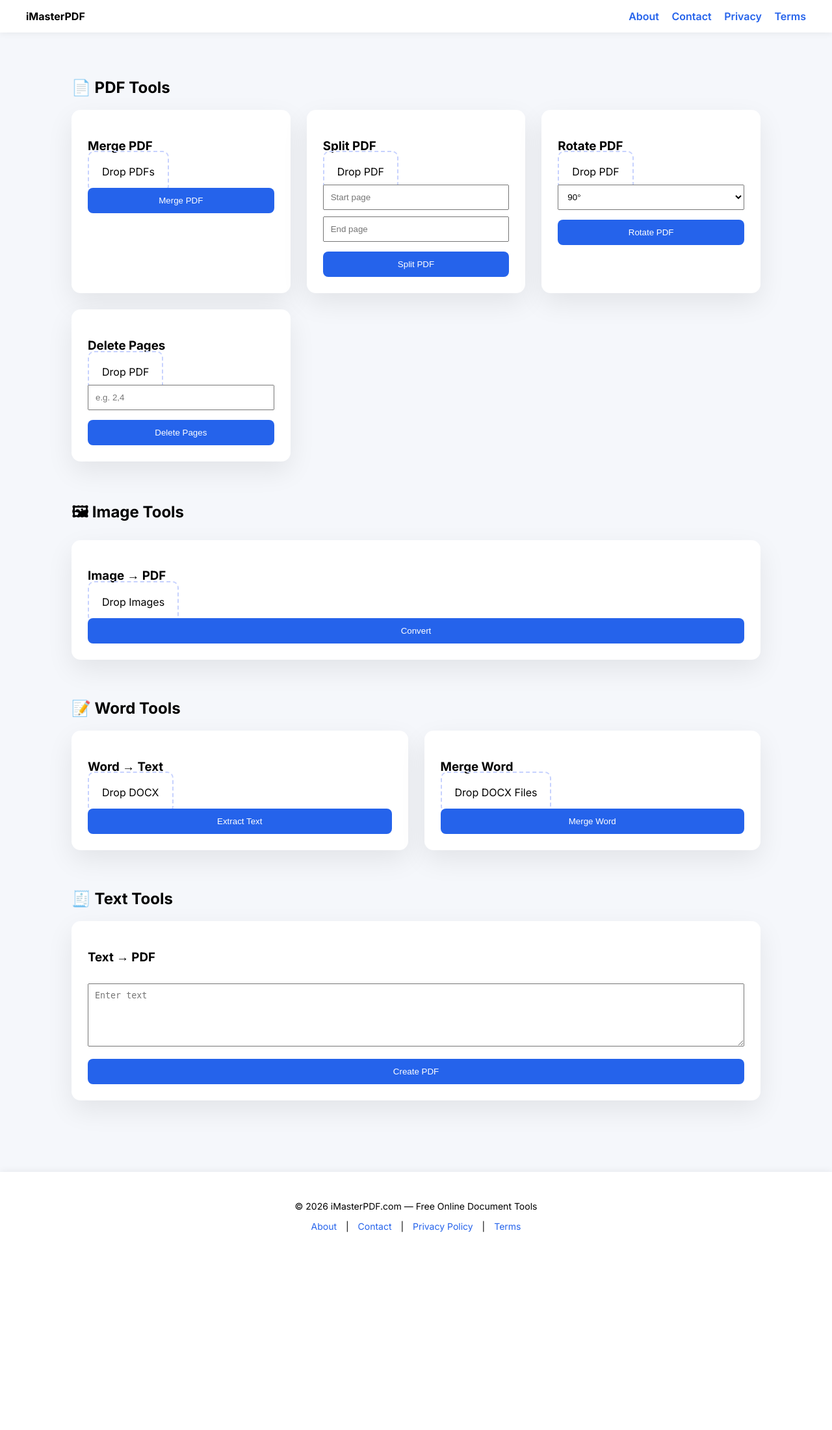
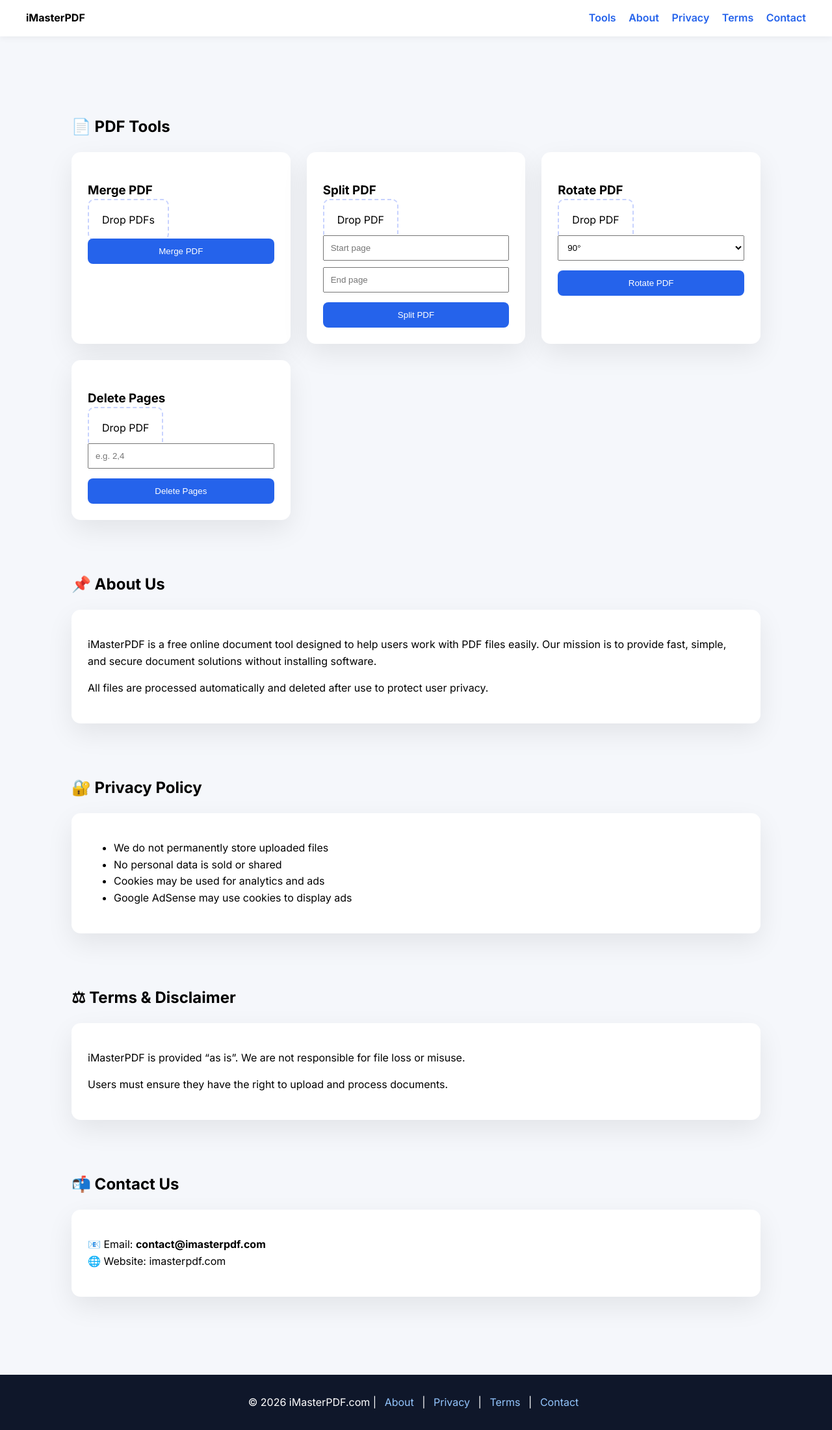
Before and after one commit to shahil0x/imasterpdf, a Flask app: page / in a window 1280 px wide. Shown: the whole page at 65% size. Before the commit the page ends 1896 px from the top, so only its background shows below. Run offline with Flask 3, Linux system fonts and the light colour scheme.

Commit message:
Update index.html (policies added)

```diff
--- a/templates/index.html
+++ b/templates/index.html
@@ -6,7 +6,7 @@
 <meta name="viewport" content="width=device-width, initial-scale=1.0">
 
 <!-- SEO -->
-<meta name="description" content="iMasterPDF offers free online tools to merge, split, rotate, and convert PDFs, Word files, images, and text securely.">
+<meta name="description" content="iMasterPDF offers free online tools to merge, split, rotate, and convert PDFs, images, and text securely.">
 
 <link href="https://fonts.googleapis.com/css2?family=Inter:wght@400;600;700&display=swap" rel="stylesheet">
 
@@ -16,6 +16,7 @@ body{
     margin:0;
     font-family:Inter, sans-serif;
     background:#f5f7fb;
+    line-height:1.6;
 }
 nav{
     background:#fff;
@@ -24,6 +25,9 @@ nav{
     justify-content:space-between;
     align-items:center;
     box-shadow:0 2px 10px rgba(0,0,0,.06);
+    position:sticky;
+    top:0;
+    z-index:100;
 }
 nav a{
     margin-left:15px;
@@ -31,7 +35,7 @@ nav a{
     color:#2563eb;
     font-weight:600;
 }
-.container{max-width:1100px;margin:auto;padding:50px 20px}
+.container{max-width:1100px;margin:auto;padding:40px 20px}
 .grid{display:grid;grid-template-columns:repeat(auto-fit,minmax(260px,1fr));gap:25px}
 .card{
     background:#fff;
@@ -68,17 +72,17 @@ button{
     border-radius:8px;
     cursor:pointer;
 }
+section{margin-top:80px}
 footer{
-    background:#fff;
-    margin-top:60px;
+    background:#0f172a;
+    color:#fff;
     padding:30px;
     text-align:center;
-    font-size:14px;
-    box-shadow:0 -2px 10px rgba(0,0,0,.05);
+    margin-top:80px;
 }
 footer a{
-    margin:0 10px;
-    color:#2563eb;
+    color:#93c5fd;
+    margin:0 8px;
     text-decoration:none;
 }
 </style>
@@ -101,15 +105,18 @@ function showFile(input, infoId){
 <nav>
   <b>iMasterPDF</b>
   <div>
-    <a href="/about">About</a>
-    <a href="/contact">Contact</a>
-    <a href="/privacy-policy">Privacy</a>
-    <a href="/terms">Terms</a>
+    <a href="#tools">Tools</a>
+    <a href="#about">About</a>
+    <a href="#privacy">Privacy</a>
+    <a href="#terms">Terms</a>
+    <a href="#contact">Contact</a>
   </div>
 </nav>
 
 <div class="container">
 
+<!-- TOOLS -->
+<section id="tools">
 <h2>📄 PDF Tools</h2>
 
 <div class="grid">
@@ -171,71 +178,67 @@ Drop PDF
 </div>
 
 </div>
+</section>
 
-<h2 style="margin-top:60px">🖼 Image Tools</h2>
+<!-- ABOUT -->
+<section id="about">
+<h2>📌 About Us</h2>
+<div class="card">
+<p>
+iMasterPDF is a free online document tool designed to help users work with PDF files easily.
+Our mission is to provide fast, simple, and secure document solutions without installing software.
+</p>
+<p>
+All files are processed automatically and deleted after use to protect user privacy.
+</p>
+</div>
+</section>
 
-<div class="grid">
+<!-- PRIVACY -->
+<section id="privacy">
+<h2>🔐 Privacy Policy</h2>
 <div class="card">
-<h3>Image → PDF</h3>
-<form action="/image-to-pdf" method="post" enctype="multipart/form-data">
-<label class="drop">
-Drop Images
-<input type="file" name="images" multiple onchange="showFile(this,'i1')">
-</label>
-<div class="file-info" id="i1"></div>
-<button>Convert</button>
-</form>
+<ul>
+<li>We do not permanently store uploaded files</li>
+<li>No personal data is sold or shared</li>
+<li>Cookies may be used for analytics and ads</li>
+<li>Google AdSense may use cookies to display ads</li>
+</ul>
 </div>
+</section>
+
+<!-- TERMS -->
+<section id="terms">
+<h2>⚖ Terms & Disclaimer</h2>
+<div class="card">
+<p>
+iMasterPDF is provided “as is”. We are not responsible for file loss or misuse.
+</p>
+<p>
+Users must ensure they have the right to upload and process documents.
+</p>
 </div>
+</section>
 
-<h2 style="margin-top:60px">📝 Word Tools</h2>
-
-<div class="grid">
+<!-- CONTACT -->
+<section id="contact">
+<h2>📬 Contact Us</h2>
 <div class="card">
-<h3>Word → Text</h3>
-<form action="/word-to-text" method="post" enctype="multipart/form-data">
-<label class="drop">
-Drop DOCX
-<input type="file" name="file" onchange="showFile(this,'w1')">
-</label>
-<div class="file-info" id="w1"></div>
-<button>Extract Text</button>
-</form>
+<p>
+📧 Email: <b>contact@imasterpdf.com</b><br>
+🌐 Website: imasterpdf.com
+</p>
 </div>
-
-<div class="card">
-<h3>Merge Word</h3>
-<form action="/merge-word" method="post" enctype="multipart/form-data">
-<label class="drop">
-Drop DOCX Files
-<input type="file" name="files" multiple onchange="showFile(this,'w2')">
-</label>
-<div class="file-info" id="w2"></div>
-<button>Merge Word</button>
-</form>
-</div>
-</div>
-
-<h2 style="margin-top:60px">🧾 Text Tools</h2>
-
-<div class="grid">
-<div class="card">
-<h3>Text → PDF</h3>
-<form action="/text-to-pdf" method="post">
-<textarea name="text" rows="5" placeholder="Enter text"></textarea>
-<button>Create PDF</button>
-</form>
-</div>
-</div>
+</section>
 
 </div>
 
 <footer>
-<p>© 2026 iMasterPDF.com — Free Online Document Tools</p>
-<a href="/about">About</a> |
-<a href="/contact">Contact</a> |
-<a href="/privacy-policy">Privacy Policy</a> |
-<a href="/terms">Terms</a>
+© 2026 iMasterPDF.com |
+<a href="#about">About</a> |
+<a href="#privacy">Privacy</a> |
+<a href="#terms">Terms</a> |
+<a href="#contact">Contact</a>
 </footer>
 
 </body>
```
